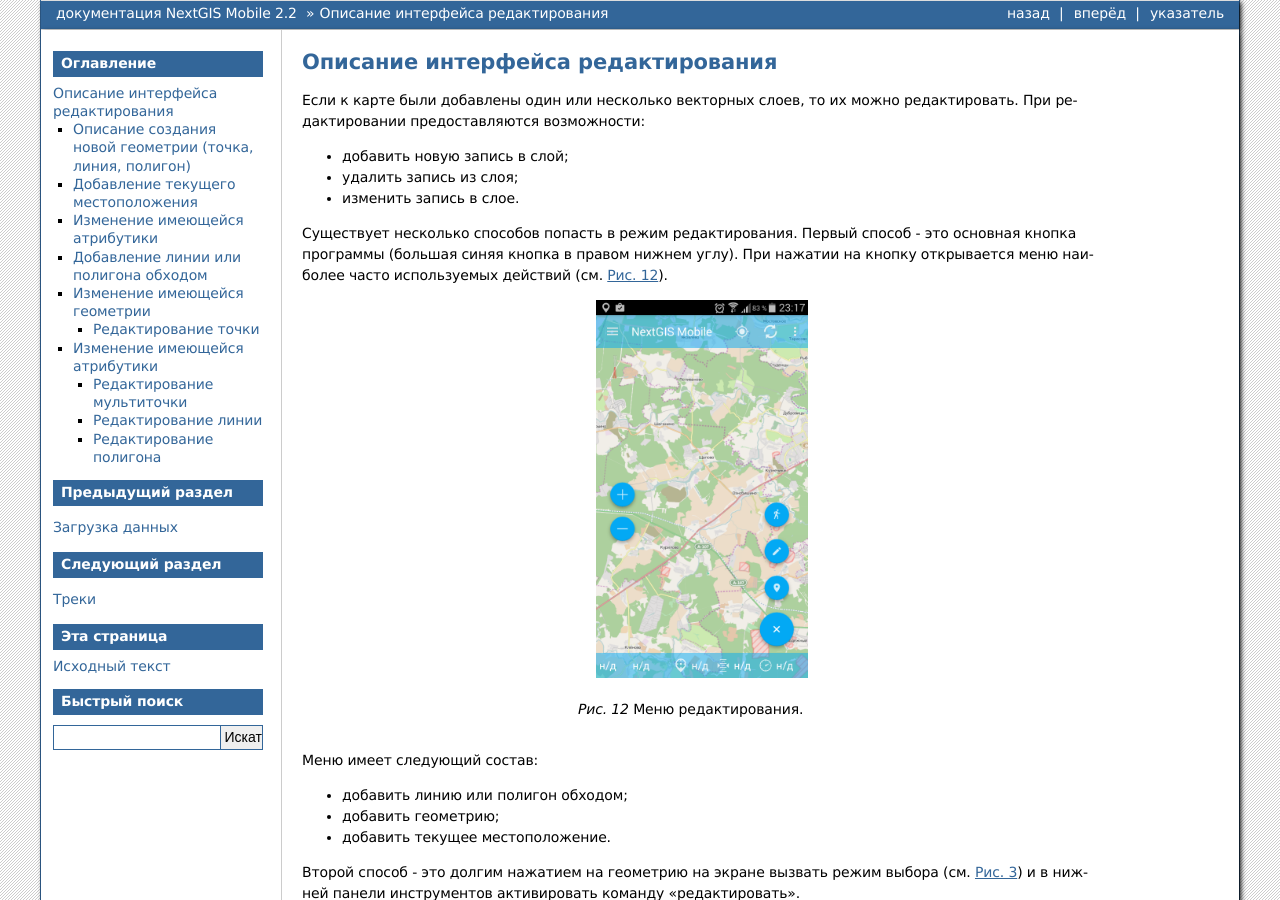
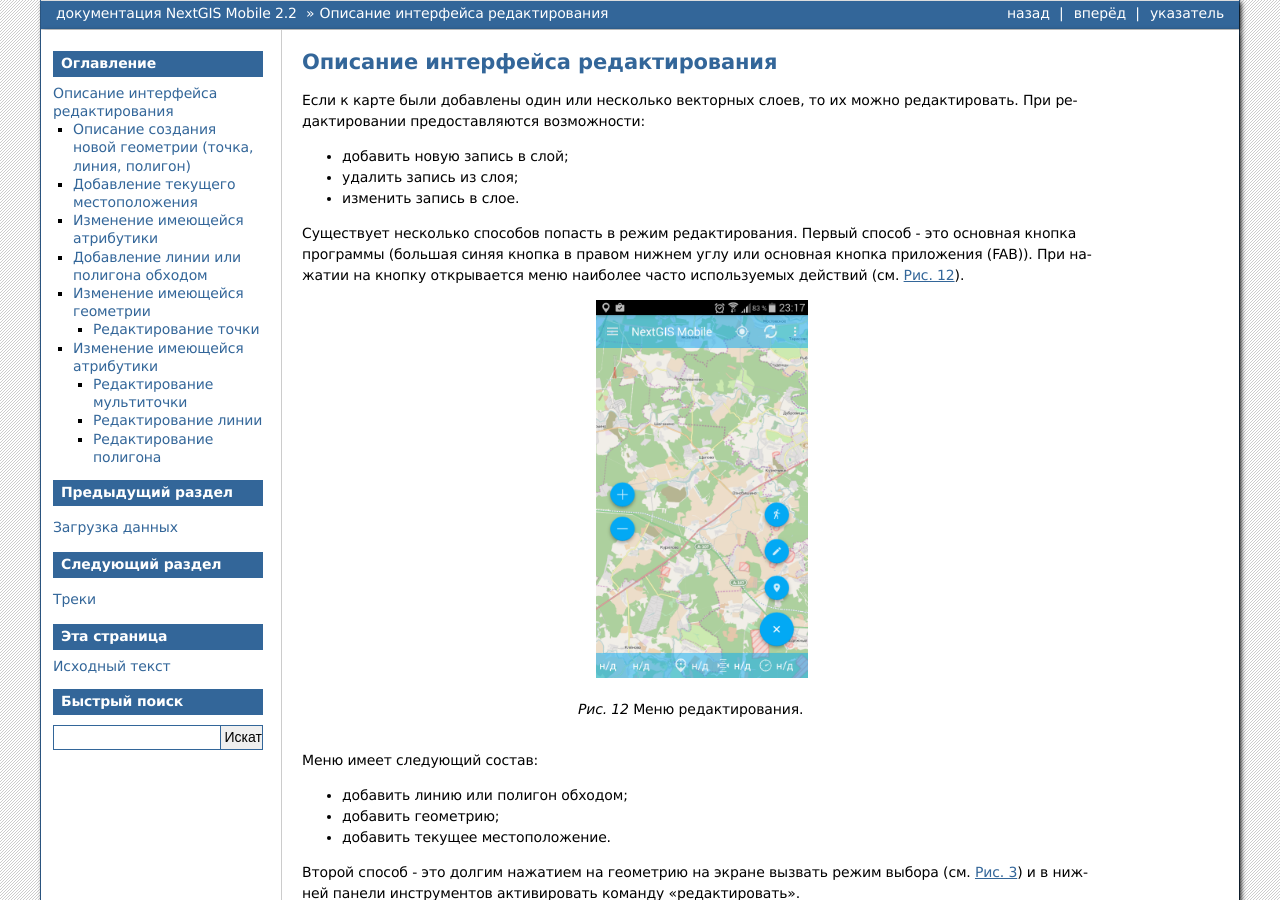
Before and after one commit to nextgis/docs_ngmobile, a Sphinx documentation site: the page built from source/editing.rst, in a window 1280 px wide and 900 px high. Built offline with Sphinx 7.4.7, drawn with Linux system fonts in a browser that asks for light colours; formulas are drawn with MathJax 3.

Commit message:
внесение изменений

```diff
--- a/source/editing.rst
+++ b/source/editing.rst
@@ -13,9 +13,9 @@
 * изменить запись в слое.
 
 Существует несколько способов попасть в режим редактирования. Первый способ -
-это основная кнопка программы (большая синяя кнопка в правом нижнем углу). При
-нажатии на кнопку открывается меню наиболее часто используемых действий
-(см. :numref:`ngmobile_edit_menu_pic`).
+это основная кнопка программы (большая синяя кнопка в правом нижнем углу или
+основная кнопка приложения (FAB)). При нажатии на кнопку открывается меню наиболее
+часто используемых действий (см. :numref:`ngmobile_edit_menu_pic`).
 
 .. figure:: _static/edit_menu.png
    :name: ngmobile_edit_menu_pic
```
